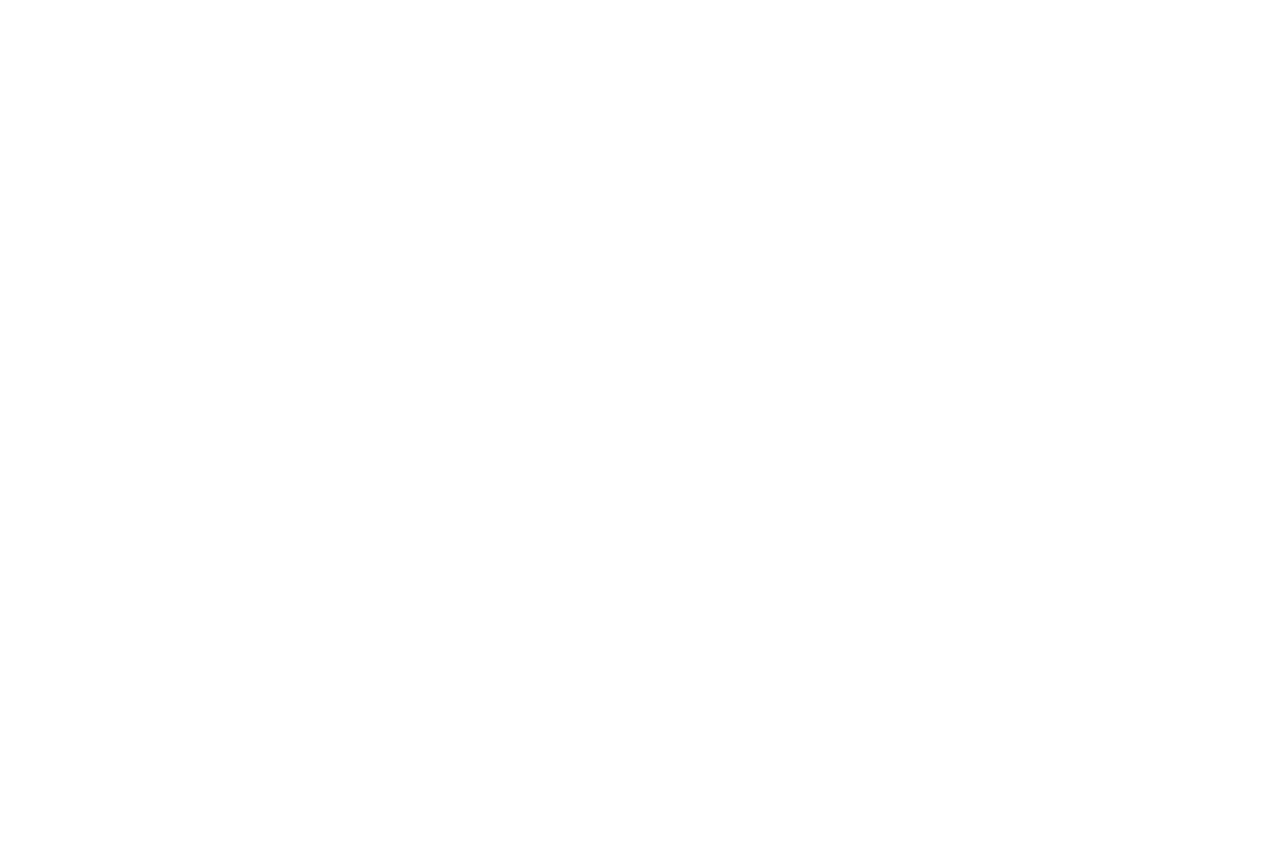
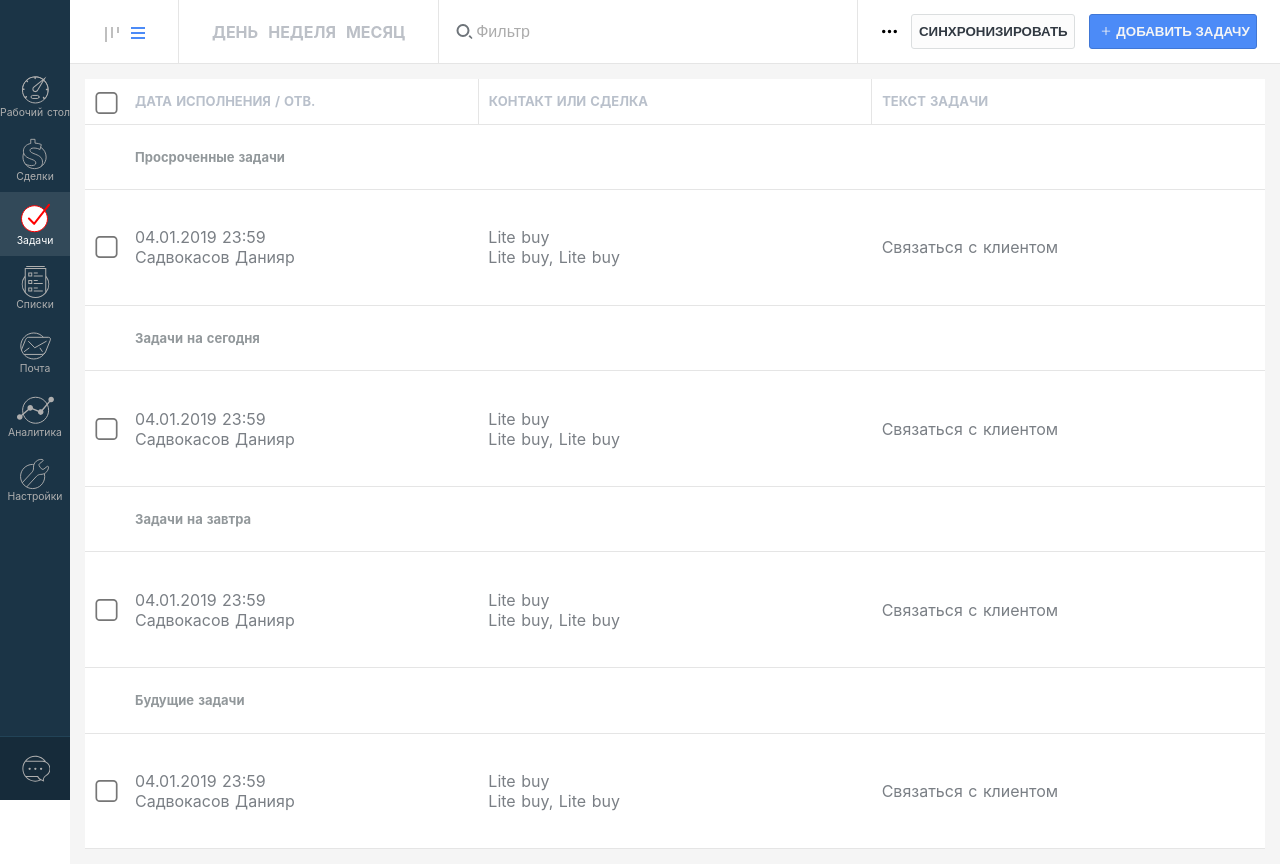
Before and after one commit to KatherinePetrova/mCRM-stol-, a Nuxt app: page /tasks in a window 1280 px wide. Before the commit this address had no page. Before the commit the page ends 800 px from the top, so only its background shows below. Built offline with nearby package versions, Linux system fonts and the light colour scheme.

Commit message:
Mansur structure changes v1.0

```diff
--- a/components/leads.vue
+++ b/components/leads.vue
@@ -37,7 +37,7 @@
 					</use>
 				</svg>
 				<button class="button__setings">Настроить</button>
-				<button class="button__new_deal">
+				<button class="button__new_deal" @click='nony=true'>
 					<svg class="svg-icon svg-controls--button-add-dims">
 						<use xlink:href="#controls--button-add">
 							<svg viewBox="0 0 9 9" id="controls--button-add" width="100%" height="100%"><path id="dv_" data-name="+" class="dvcls-1" d="M9 5H5v4H4V5H0V4h4V0h1v4h4v1z"></path></svg>
@@ -48,7 +48,7 @@
 			</div>
 		</div>
 
-		<div class="right_ponel">
+		<div class="right_ponel" v-if="nony">
 
 			<div class="about">
 				<div class="head">
@@ -77,12 +77,8 @@
 						<input type="text" id="select_strip" spellcheck=false>
 					</div>
 					<div class="settings">
-						<div class="section">
-							<span class="activ">Основное</span>
-							<span class="miss">Доп информация</span>
-							<span class="miss">Доставка</span>
-							<span class="miss">Счет РФ</span>
-							<span class="miss">Аналитика</span>
+						<div class="section" style="font-size: 0.9em">
+							<span v-for="item, index in vklads" :class="{active: selected_vklad==index}" @click="selected_vklad=index">{{item.name}}</span>
 						</div>
 						<button class="dots">
 							<div class="dot"></div>
@@ -93,38 +89,38 @@
 				</div>
 
 				<div class="body">
-					<div class="input">
+					<div class="input" v-for="item in vklads[selected_vklad].stroks">
 						<div class="child">
-							<span class="name">Отв-ный</span>
+							<span class="name">{{item.name}}</span>
 						</div>
 						<div class="child">
-							<input class="text" type="text" value="Садокасов Данияр">
+							<input class="text" type="text" :value="item.value">
 						</div>
 					</div>
-					<div class="input">
+					<div class="child" style="border-bottom: 1px solid #62757d; margin: 15px 0" v-if="selected_vklad==0"></div>
+					<div class="contact" v-if="selected_vklad==0">
+						<div class="img"></div>
+						<input type="text" value="Нуруллаев Мансур">
+						<button class="dots">
+							<div class="dot"></div>
+							<div class="dot"></div>
+							<div class="dot"></div>
+						</button>
+					</div>
+					<div class="input" v-for="item in vklads[selected_vklad].stroks" v-if="selected_vklad==0">
 						<div class="child">
-							<span class="name">Источник</span>
+							<span class="name">{{item.name}}</span>
 						</div>
 						<div class="child">
-								<div class="select">
-									<button>
-										<span>Выбран</span>
-										<div class="sqr"></div>
-									</button>
-									<div class="block_options">
-										<div class="option">Выбрать</div>
-										<div class="option">Выбрать</div>
-										<div class="option">Выбрать</div>
+							<input class="text" type="text" :value="item.value">
 						</div>
 					</div>
-						</div>
-					</div>
-					<div class="input">
-						<div class=" child">
-							<span class="name">Фото</span>
+					<div class="input" v-for="item in vklads[selected_vklad].stroks" v-if="selected_vklad==0">
+						<div class="child">
+							<span class="name">{{item.name}}</span>
 						</div>
 						<div class="child">
-							<span class="doesn_t">Не трогать!</span>
+							<input class="text" type="text" :value="item.value">
 						</div>
 					</div>
 				</div>
@@ -191,7 +187,71 @@
   	components: { Container, Draggable },
   	data(){
   		return{
+  			nony: false,
   			select_task: '',
+  			selected_vklad: 0,
+  			vklads: [
+  				{
+  					name: 'Основное',
+  					stroks: [
+  						{
+  							name: 'Ответственный',
+  							value: 'Садвокасов Данияр'
+  						},
+  						{
+  							name: 'Бюджет',
+  							value: '5000'
+  						},
+  						{
+  							name: 'Курс рубля в счете на оплату',
+  							value: '5.7'
+  						},
+  						{
+  							name: '№ счета РК',
+  							value: '548944123'
+  						},
+  						{
+  							name: 'Процент',
+  							value: '7'
+  						},
+  						{
+  							name: 'Создатель сделки',
+  							value: 'Садвокасов Данияр'
+  						}
+  					]
+
+  				},
+  				{
+  					name: 'Доп. информация',
+  					stroks: [
+  						{
+  							name: 'кек',
+  							value: 'Садвокасов Данияр'
+  						},
+  						{
+  							name: 'хуек',
+  							value: '5000'
+  						},
+  						{
+  							name: 'Курс рубля в счете на оплату',
+  							value: '5.7'
+  						},
+  						{
+  							name: '№ счета РК',
+  							value: '548944123'
+  						},
+  						{
+  							name: 'Процент',
+  							value: '7'
+  						},
+  						{
+  							name: 'Создатель сделки',
+  							value: 'Садвокасов Данияр'
+  						}
+  					]
+
+  				}
+  			],
   			groups:[
   			{
   				name: 'Неразобранное',
@@ -266,10 +326,41 @@
   				return this.groups.filter(p => p.id === columnId)[0].tasks[index];
   			}
   		},
+  		widthInput(element){
+  			var len = element.target.value.split('').length;
+  			element.target.style.width = len * 5 * (1 + len/50) + 20 + 'px'
+  		},
+  		focusOut(element){
+  			if(element.target.value!=''){
+  				element.target.placeholder = element.target.value;
+	  			var width = element.target.style.width;
+	  			element.target.value = '';
+	  			element.target.style.width = width;
+  			}
+  		}
   	}
   }
 </script>
 <style scoped>
+::-webkit-scrollbar {
+	width: 10px;
+}
+::-webkit-scrollbar-track {
+	background: #f1f1f1;
+}
+::-webkit-scrollbar-thumb {
+	background: #888;
+}
+::-webkit-scrollbar-thumb:hover {
+	background: #555;
+}
+
+
+input[type=number]::-webkit-inner-spin-button,
+input[type=number]::-webkit-outer-spin-button {
+  -webkit-appearance: none;
+  margin: 0;
+}
 /*main*/
 	button, a, input{
 		outline: none;
@@ -290,7 +381,9 @@
 /*header*/
 	.content{
 		height: 100vh;
-		width: 100%;
+		width: calc(100% - 70px);
+		position: absolute;
+		left: 70px;
 		background-color: #fff;
 	}
 	.header{
@@ -443,13 +536,15 @@
 		background-color: #fff;
 		display: flex;
 		flex-direction: column;
+		position: relative;
 	}
 	/*r-head*/
 		.right_ponel>.about>.head{
 			display: flex;
+			padding: 1em 1.5em 0;
+			min-height: 11em;
+			max-height: 11em;
 			flex-direction: column;
-			padding: 1em 1.5em 0;
-			justify-content: space-between;
 		}
 		.right_ponel>.about>.head>.lead_name{
 			display: flex;
@@ -528,29 +623,29 @@
 			display: flex;
 			width: 100%;
 		}
-		.right_ponel>.about>.head>.settings>.section>.activ{
+		.right_ponel>.about>.head>.settings>.section>.active{
 			color: #fff;
-			border-bottom: 3px solid #fff;
+			border-bottom: 2.5px solid #fff;
+			padding-bottom: 0;
 		}
 		.right_ponel>.about>.head>.settings>.section>span{
-			width: 75px;
-			margin: 0 0.2em;
-			align-items: center;
-			white-space: nowrap;
-			display: flex;
-			flex-wrap: nowrap;
+			width: 100%;
+	    	min-width: 75px;
 	    	overflow: hidden;
 	    	cursor: pointer;
+	    	padding: 5px 2px;
+	    	text-align: center;
+	    	word-wrap: break-word;
+	    	white-space: nowrap;
 		}
 
 	/*r-body*/
 		.right_ponel>.about>.body{
-			width: 100%;
-			display: flex;
-			flex-direction: column;
 			padding: 1em 1.5em 0;
 			color: #848c90;
-			font-size: 1.1em;
+			font-size: 1em;
+			overflow-y: auto;
+			padding-bottom: 100px;
 		}
 		.right_ponel>.about>.body>.input{
 			width: 100%;
@@ -618,7 +713,38 @@
 			justify-content: center;
 			text-align: center;
 		}
+		.right_ponel>.about>.body>.contact{
+			display: flex;
+			width: 100%;
+			position: relative;
+			align-items: center;
+		}
+		.right_ponel>.about>.body>.contact input{
+			background-color: transparent;
+			border: none;
+			width: calc(70% - 60px);
+			font-size: 1.25em;
+			font-weight: 600;
+			outline: none;
+			position: absolute;
+			left: 60px;
+		}
+		.right_ponel>.about>.body>.contact input:focus{
+			border-bottom: 1px solid #4c8bf7;
+		}
+		.right_ponel>.about>.body>.contact>.img{
+			display: flex;
+			height: 50px;
+			width: 50px;
+			background-image: url('/avatar.jpg');
+			background-size: cover;
+			background-position: center;
 
+			border-radius: 50%;
+
+			margin-right: 10px;
+
+		}
 
 
 /*
--- a/components/lists.vue
+++ b/components/lists.vue
@@ -139,9 +139,11 @@
 /*header*/
 	.content{
 		height: 100vh;
-		width: 100%;
+		width: calc(100%-70px);
+		left: 70px;
 		background-color: #fff;
-		position: relative;
+		position: absolute;
+
 	}
 	.header{
 		height: 64px;
--- a/components/lpanel.vue
+++ b/components/lpanel.vue
@@ -1,27 +1,27 @@
 <template>
 	<div class="lpanel">
-		<div class="kvo" @click="cl"></div>
-		<div class="kvo" @click="chose=0; $emit('chose', 0)">
+		<div class="kvo"></div>
+		<nuxt-link class="kvo" to="/leads">
 			<iconDesktop :clicked="chose"></iconDesktop>
-		</div>
-		<div class="kvo" @click="chose=1; $emit('chose', 1)">
+		</nuxt-link>
+		<nuxt-link class="kvo" to="/leads">
 			<iconLeads :clicked="chose"></iconLeads>
-		</div>
-		<div class="kvo" @click="chose=2; $emit('chose', 2)">
+		</nuxt-link>
+		<nuxt-link class="kvo" to="/tasks">
 			<iconTasks :clicked="chose"></iconTasks>
-		</div>
-		<div class="kvo" @click="chose=3; $emit('chose', 3)">
+		</nuxt-link>
+		<nuxt-link class="kvo" to="/lists">
 			<iconList :clicked="chose"></iconList>
-		</div>
-		<div class="kvo" @click="chose=4; $emit('chose', 4)">
+		</nuxt-link>
+		<nuxt-link class="kvo" to="/leads">
 			<iconMail :clicked="chose"></iconMail>
-		</div>
-		<div class="kvo" @click="chose=5; $emit('chose', 5)">
+		</nuxt-link>
+		<nuxt-link class="kvo" to="/leads">
 			<iconAnalytics :clicked="chose"></iconAnalytics>
-		</div>
-		<div class="kvo" @click="chose=6; $emit('chose', 6)">
+		</nuxt-link>
+		<nuxt-link class="kvo" to="/leads">
 			<iconSettings :clicked="chose"></iconSettings>
-		</div>
+		</nuxt-link>
 		<div class="kvo last">
 			<iconChat></iconChat>
 		</div>
@@ -39,21 +39,13 @@
 import iconDesktop from '~/components/icons/desktop.vue';
 
 export default {
-	data(){
-		return {
-			chose: 0
-		}
-	},
+	props: ['chose'],
 	methods: {
 		iconChose(ind){
 			for(var i=0; i<this.chose.length; i++){
 				this.chose[i] = false;
 			}
 			this.chose[ind] = true;
-			console.log(this.chose)
-		},
-		cl(){
-			console.log(this.chose)
 		}
 	},
 	components: {
@@ -70,16 +62,19 @@
 
 	.lpanel {
 		min-height: 100vh;
-		min-width: 65px;
-		width: 5vw;
+		min-width: 70px;
+		width: 70px;
 		background-color: #1b3446;
 		display: flex;
 		flex-direction: column;
+		position: fixed;
+		top: 0;
+		left: 0;
 	}
 
 	.kvo {
-		min-width: 65px;
-		width: 5vw;
+		min-width: 70px;
+		width: 100%;
 		min-height: 60px;
 		height: 5vw;
 
@@ -93,6 +88,7 @@
 		text-align: center;
 		font-size: 0.65em;
 		color: #AFAFAF;
+		text-decoration: none;
 
 		position: relative;
 	}
--- a/components/tasks.vue
+++ b/components/tasks.vue
@@ -168,9 +168,10 @@
 /*header*/
 	.content{
 		height: 100vh;
-		width: 100%;
+		width: calc(100% - 70px);
 		background-color: #fff;
-		position: relative;
+		position: absolute;
+		left: 70px;
 	}
 	.header{
 		height: 64px;
--- a/pages/index.vue
+++ b/pages/index.vue
@@ -1,7 +1,7 @@
 <template>
 	<div class="main">
 		<logo></logo>
-		<nuxt-link to="/environment" style="margin-top: 20px">Перейти</nuxt-link>
+		<nuxt-link to="/leads" style="margin-top: 20px">Перейти</nuxt-link>
 	</div>
 </template>
 
--- /dev/null
+++ b/pages/leads/__pipeline.vue
@@ -0,0 +1,37 @@
+<template>
+	<div class="main">
+      <lpanel :chose="1"></lpanel>
+    	<leads></leads>
+   </div>
+</template>
+
+<script>
+import leads from '~/components/leads.vue';
+import lpanel from '~/components/lpanel.vue';
+
+export default {
+
+    components: {leads, lpanel},
+
+    mounted(){
+      console.log('pop')
+    },
+}
+</script>
+
+<style scoped>
+html, body {
+    margin: 0;
+    padding: 0;
+}
+
+.main {
+  background-color: #000;
+  display: flex;
+  width: 100vw;
+  position: relative;
+  min-height: 100vh;
+  position: absolute;
+  flex-direction: row;
+}
+</style>
--- /dev/null
+++ b/pages/leads/index.vue
@@ -0,0 +1,77 @@
+<template>
+	<div class="main">
+    	<lpanel :chose="1"></lpanel>
+    	<div class="loading">
+    		<div></div>
+    	</div>
+   	</div>
+</template>
+
+<script>
+import lpanel from '~/components/lpanel.vue';
+
+export default {
+
+    components: {lpanel},
+
+    async mounted(){
+    	this.$router.push('/leads/54654')
+    },
+}
+</script>
+
+<style scoped>
+html, body {
+    margin: 0;
+    padding: 0;
+}
+
+.main {
+  background-color: rgba(240, 240, 240);
+  display: flex;
+  width: 100vw;
+  position: relative;
+  min-height: 100vh;
+  position: absolute;
+  flex-direction: row;
+}
+
+.loading {
+	display: flex;
+	justify-content: center;
+	align-items: center;
+
+	position: absolute;
+
+	min-height: 100vh;
+	min-width: calc(100%-70px);
+
+	left: 70px;
+
+	border-width: 20px;
+}
+
+.loading>div {
+	background-color: white;
+
+	height: 10em;
+	width: 10em;
+
+	border-radius: 50%;
+
+	transition: 1s;
+
+	animation-name: load;
+	animation-duration: 5s;
+	animation-iteration-count: infinite;
+	animation-timing-function: ease-in-out;
+}
+
+@keyframes load {
+	0% {height: 10em; width: 10em; background-color: rgba(140, 140, 240, 0.5)}
+	25% {height: 5em; width: 5em; background-color: rgba(140, 240, 140, 0.5)}
+	50% {height: 10em; width: 10em; background-color: rgba(240, 140, 140, 0.5)}
+	75% {height: 5em; width: 5em; background-color: rgba(140, 140, 240, 0.5)}
+	100% {height: 10em; width: 10em; background-color: rgba(140, 240, 140, 0.5)}
+}
+</style>
--- /dev/null
+++ b/pages/lists.vue
@@ -0,0 +1,37 @@
+<template>
+	<div class="main">
+      	<lpanel :chose="3"></lpanel>
+    	<lists></lists>
+   </div>
+</template>
+
+<script>
+import lists from '~/components/lists.vue';
+import lpanel from '~/components/lpanel.vue';
+
+export default {
+
+    components: {lists, lpanel},
+
+    mounted(){
+      console.log('pop')
+    },
+}
+</script>
+
+<style scoped>
+html, body {
+    margin: 0;
+    padding: 0;
+}
+
+.main {
+  background-color: #000;
+  display: flex;
+  width: 100vw;
+  position: relative;
+  min-height: 100vh;
+  position: absolute;
+  flex-direction: row;
+}
+</style>
--- /dev/null
+++ b/pages/tasks.vue
@@ -0,0 +1,37 @@
+<template>
+	<div class="main">
+      	<lpanel :chose="2"></lpanel>
+    	<tasks></tasks>
+   	</div>
+</template>
+
+<script>
+import tasks from '~/components/tasks.vue';
+import lpanel from '~/components/lpanel.vue';
+
+export default {
+
+    components: {tasks, lpanel},
+
+    mounted(){
+      console.log('pop')
+    },
+}
+</script>
+
+<style scoped>
+html, body {
+    margin: 0;
+    padding: 0;
+}
+
+.main {
+  background-color: #000;
+  display: flex;
+  width: 100vw;
+  position: relative;
+  min-height: 100vh;
+  position: absolute;
+  flex-direction: row;
+}
+</style>
```
Also changed, not shown: pages/desktop.vue (deleted, +0 -18 lines), pages/environment.vue (deleted, +0 -45 lines), static/avatar.jpg (added). Lines whose indentation alone changed are shown as unchanged.
